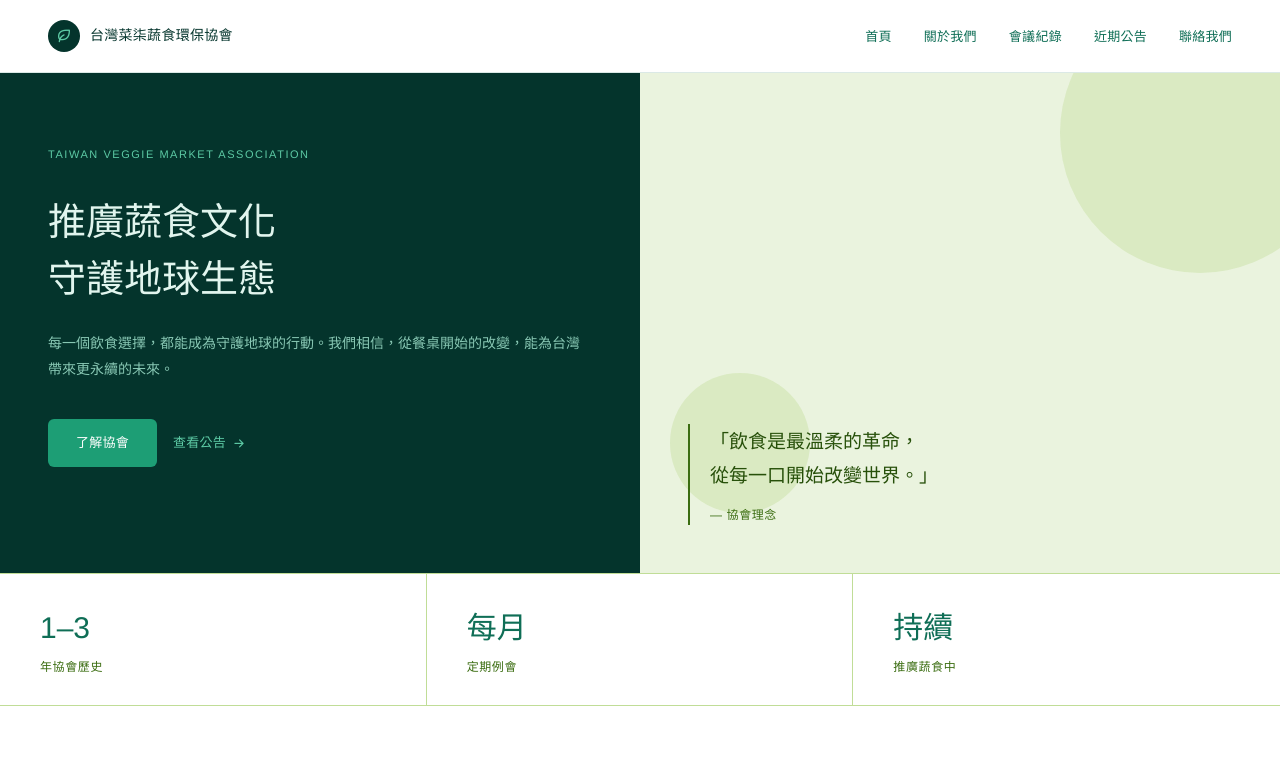
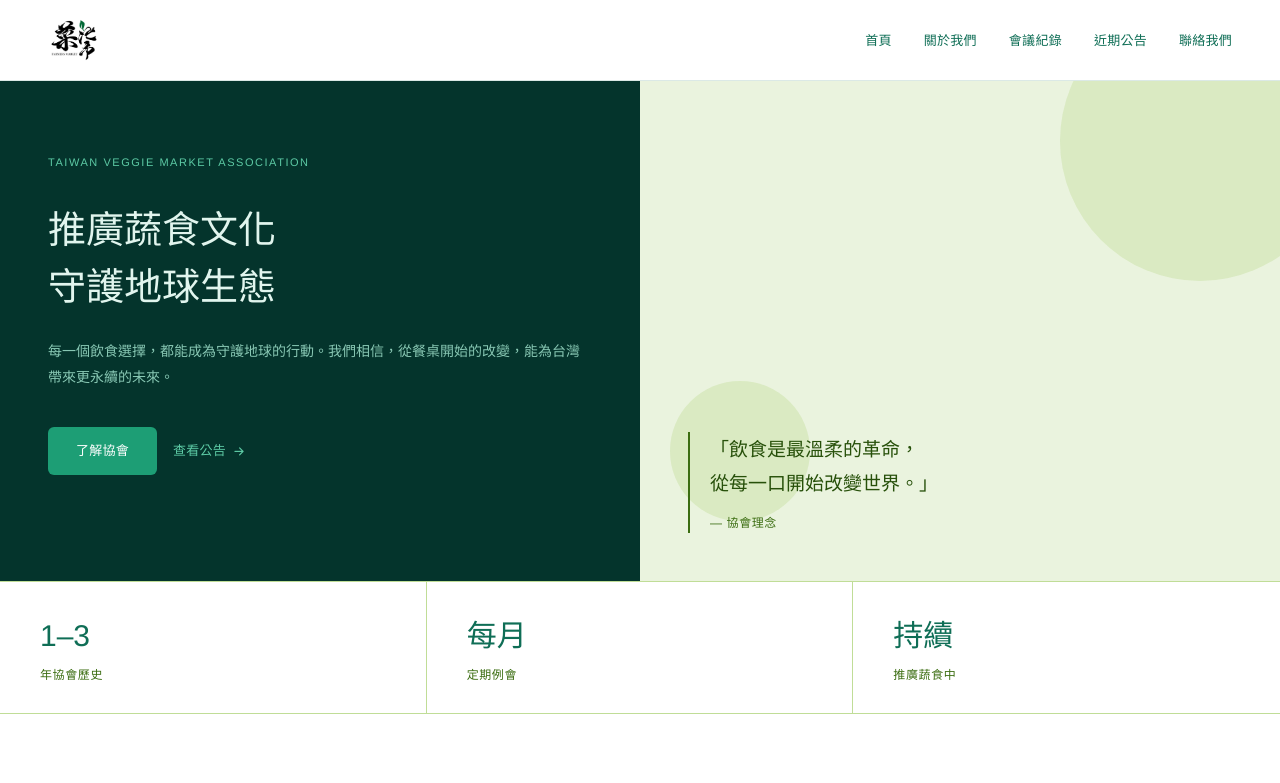
Before and after one commit to joey6718-del/veggie-association, a plain HTML site: page index.html in a window 1280 px wide. Shown: the top 783 px of the page. Drawn offline with Linux system fonts and the light colour scheme.

Commit message:
Add files via upload

```diff
--- a/index.html
+++ b/index.html
@@ -44,7 +44,7 @@
       display: flex;
       justify-content: space-between;
       align-items: center;
-      padding: 20px 48px;
+      padding: 14px 48px;
       border-bottom: 0.5px solid rgba(15,110,86,0.15);
       background: #fff;
       position: sticky;
@@ -212,8 +212,7 @@
 
   <nav>
     <a href="#" class="nav-logo">
-      <div class="logo-mark"><i class="ti ti-leaf"></i></div>
-      <span class="logo-text">台灣菜柒蔬食環保協會</span>
+      <img src="logo.jpg" alt="菜柒 Farmers Market" style="height:52px;width:auto;border-radius:4px;">
     </a>
     <ul class="nav-links">
       <li><a href="#">首頁</a></li>
```
Also changed, not shown: logo.jpg (added).
